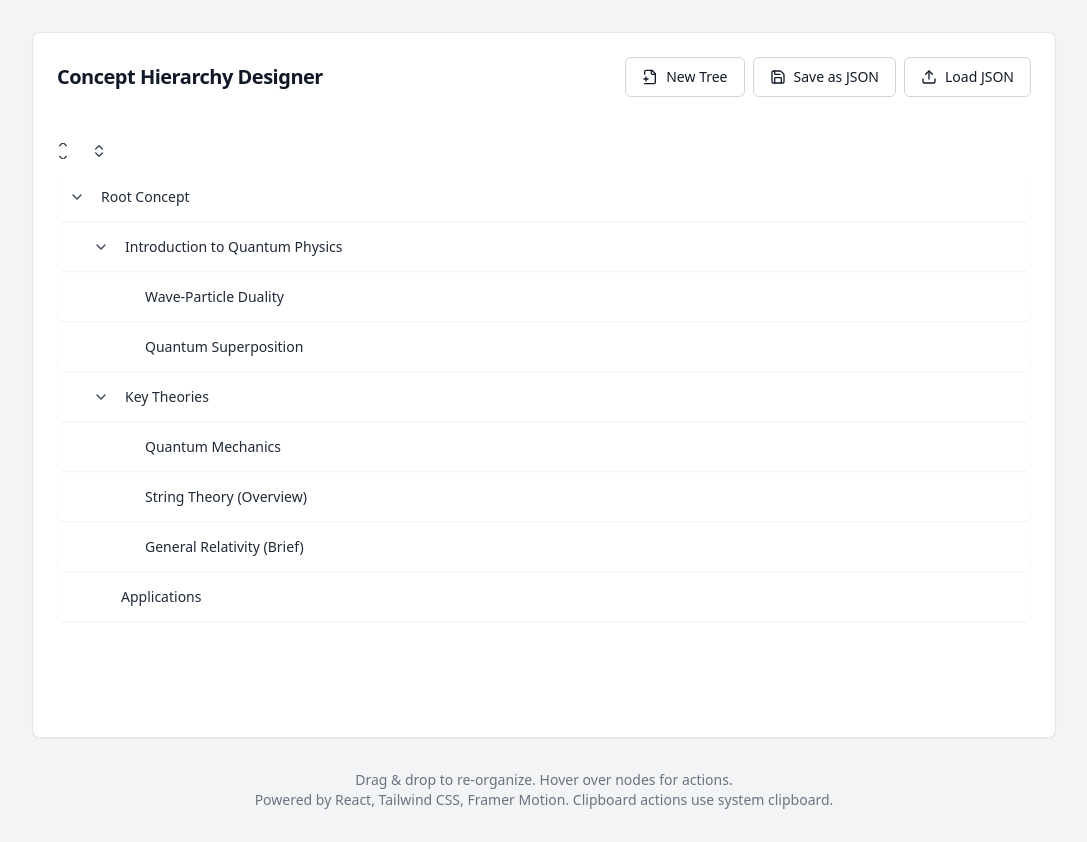
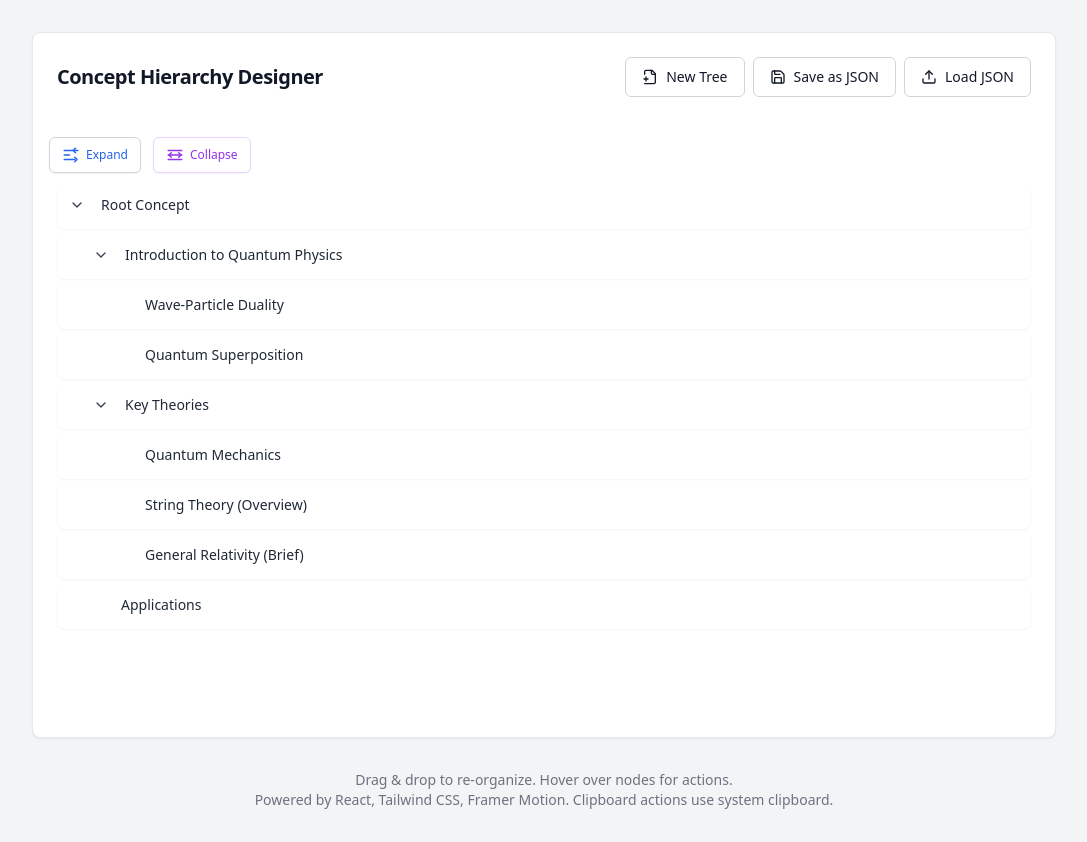
Before and after one commit to ThomasRohde/concept-hierarchy-designer, a React (Vite) app: page / in a window 1280 px wide. Shown: the whole page, without its empty margins (96-1183 px from the left). Built offline with nearby package versions, Linux system fonts and the light colour scheme.

Commit message:
refactor: update TreeControls component for consistent button styles and sizes

```diff
--- a/components/TreeControls.tsx
+++ b/components/TreeControls.tsx
@@ -13,56 +13,64 @@ const TreeControls: React.FC<TreeControlsProps> = ({
   disabled = false
 }) => {
   return (
-    <div className="flex items-center space-x-2 mb-2">
+    <div className="flex items-center space-x-3 mb-2">
       <Button
         onClick={onExpandAll}
         disabled={disabled}
-        variant="ghost"
-        size="icon"
-        className="p-1.5 text-gray-700"
+        variant="outline"
+        size="sm"
+        className="flex items-center gap-1.5 px-3 py-1.5 transition-all duration-200 bg-white hover:bg-blue-50 text-blue-600 border border-blue-200 hover:border-blue-300 rounded-md shadow-sm hover:shadow"
         title="Expand All"
         aria-label="Expand All"
       >
         <svg
           xmlns="http://www.w3.org/2000/svg"
-          width="16"
-          height="16"
+          width="18"
+          height="18"
           viewBox="0 0 24 24"
           fill="none"
           stroke="currentColor"
           strokeWidth="2"
           strokeLinecap="round"
           strokeLinejoin="round"
-          className="lucide lucide-chevrons-down-up"
+          className="text-blue-600"
         >
-          <path d="m7 20 5 5 5-5"/>
-          <path d="m7 4 5-5 5 5"/>
+          <path d="M21 6H3"/>
+          <path d="M10 12H3"/>
+          <path d="M17 18H3"/>
+          <path d="m18 9-3-3 3-3"/>
+          <path d="m17 15 3 3-3 3"/>
         </svg>
+        <span className="text-xs font-medium">Expand</span>
       </Button>
       <Button
         onClick={onCollapseAll}
         disabled={disabled}
-        variant="ghost"
-        size="icon"
-        className="p-1.5 text-gray-700"
+        variant="outline"
+        size="sm"
+        className="flex items-center gap-1.5 px-3 py-1.5 transition-all duration-200 bg-white hover:bg-purple-50 text-purple-600 border border-purple-200 hover:border-purple-300 rounded-md shadow-sm hover:shadow"
         title="Collapse All"
         aria-label="Collapse All"
       >
         <svg
           xmlns="http://www.w3.org/2000/svg"
-          width="16"
-          height="16"
+          width="18"
+          height="18"
           viewBox="0 0 24 24"
           fill="none"
           stroke="currentColor"
           strokeWidth="2"
           strokeLinecap="round"
           strokeLinejoin="round"
-          className="lucide lucide-chevrons-up-down"
+          className="text-purple-600"
         >
-          <path d="m7 15 5 5 5-5"/>
-          <path d="m7 9 5-5 5 5"/>
+          <path d="M21 18H3"/>
+          <path d="M21 12H3"/>
+          <path d="M21 6H3"/>
+          <path d="m7 9-3 3 3 3"/>
+          <path d="m17 9 3 3-3 3"/>
         </svg>
+        <span className="text-xs font-medium">Collapse</span>
       </Button>
     </div>
   );
```
